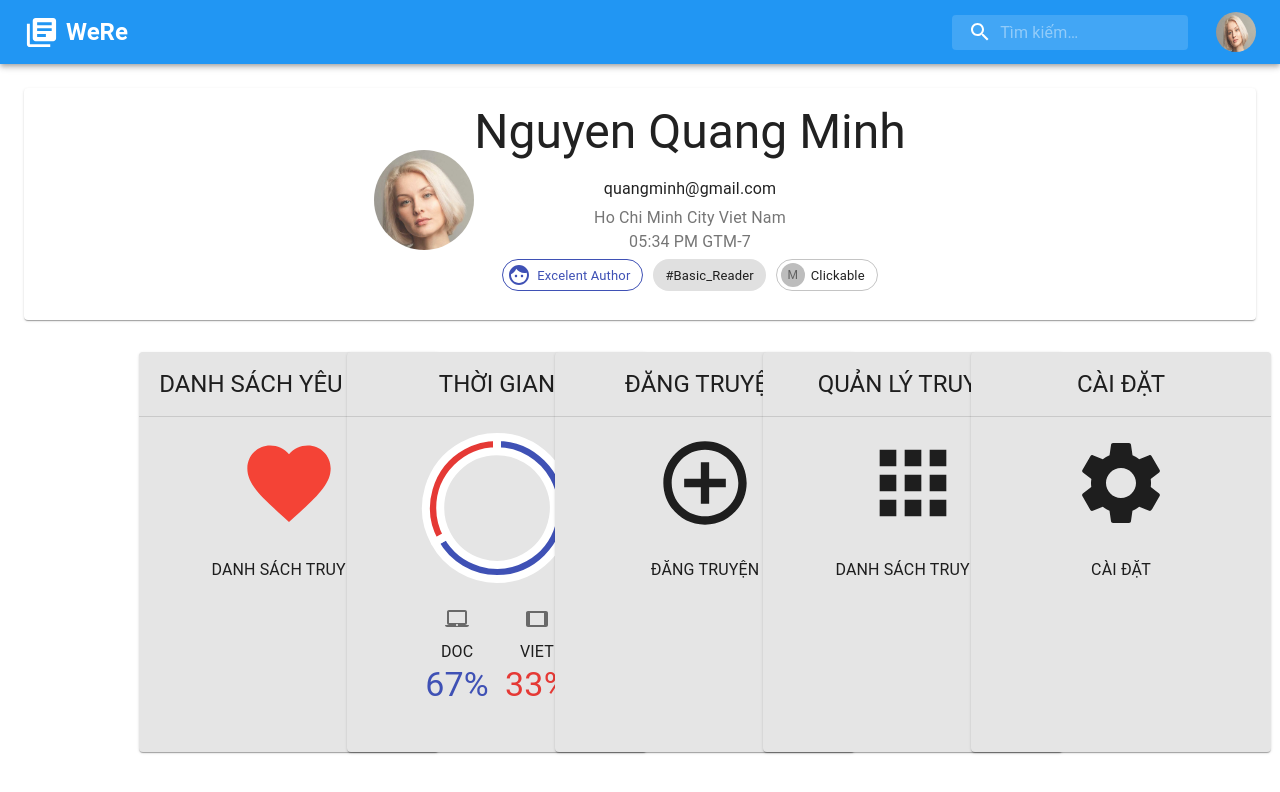
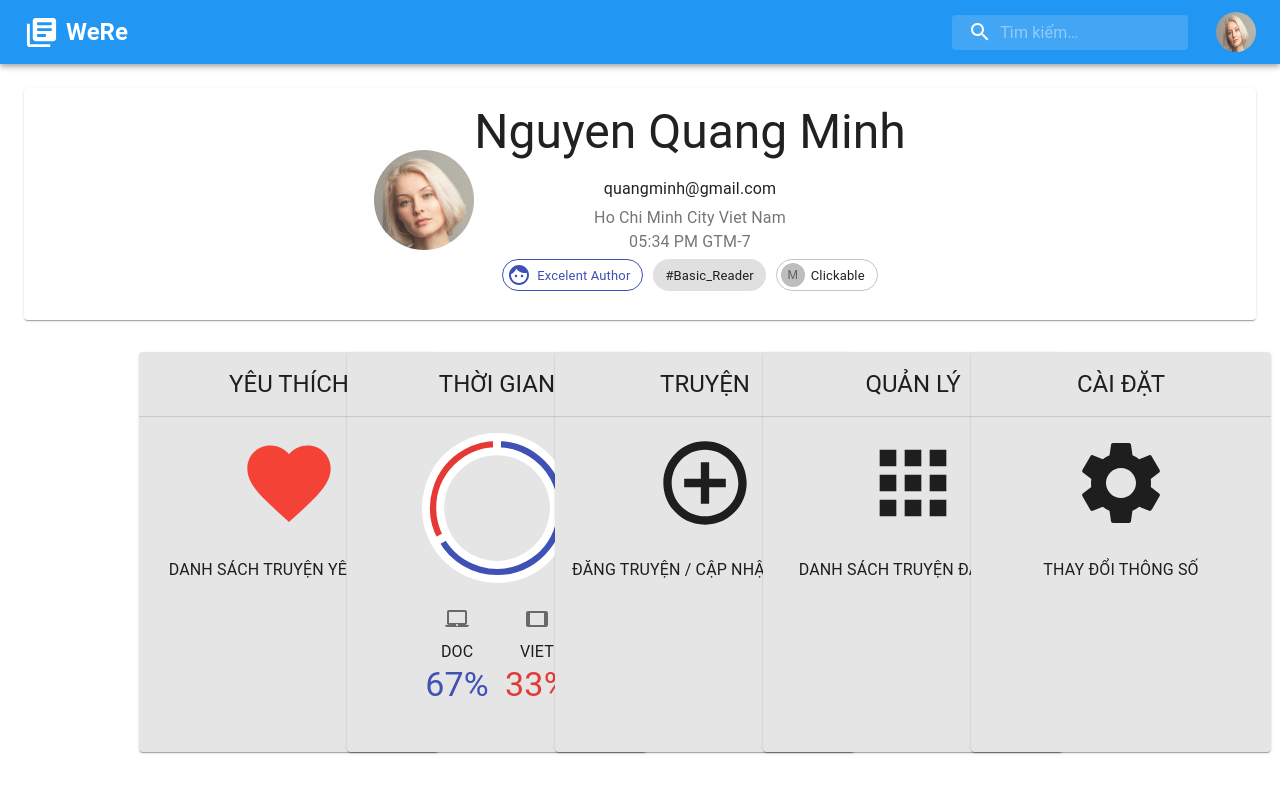
Before and after one commit to hknguyen23/WeReApp, a React (Create React App) app in the folder we-read-app/: page /Profile in a window 1280 px wide. Shown: the top 792 px of the page. Built offline with nearby package versions, Linux system fonts and the light colour scheme.

Commit message:
Update content of carđs
Update content of carđs

```diff
--- a/we-read-app/src/components/profile/AddNovel.js
+++ b/we-read-app/src/components/profile/AddNovel.js
@@ -52,7 +52,7 @@ const AddNovel = ({ className, ...rest }) => {
             {...rest}
             style={{ height: '400px', width: '300px', backgroundColor: "#e5e5e5"}}
         >
-            <CardHeader title="ĐĂNG TRUYỆN" />
+            <CardHeader title="TRUYỆN" />
             <Divider />
             <CardContent>
                 <Box
@@ -65,7 +65,7 @@ const AddNovel = ({ className, ...rest }) => {
                     justifyContent="center"
                     mt={2}
                 >
-                    <Typography>ĐĂNG TRUYỆN</Typography>
+                    <Typography>ĐĂNG TRUYỆN / CẬP NHẬT TRUYỆN</Typography>
                 </Box>
             </CardContent>
         </Card>
--- a/we-read-app/src/components/profile/FavoriteCard.js
+++ b/we-read-app/src/components/profile/FavoriteCard.js
@@ -55,7 +55,7 @@ const FavoriteCard = ({ className, ...rest }) => {
             {...rest}
             style={{ height: '400px', width: '300px', backgroundColor: "#e5e5e5"}}
         >
-            <CardHeader title="DANH SÁCH YÊU THÍCH" />
+            <CardHeader title="YÊU THÍCH" />
             <Divider />
             <CardContent>
                 <Box
@@ -69,7 +69,7 @@ const FavoriteCard = ({ className, ...rest }) => {
                     align-itmes="center"
                     mt={2}
                 >
-                    <Typography>DANH SÁCH TRUYỆN</Typography>
+                    <Typography>DANH SÁCH TRUYỆN YÊU THÍCH</Typography>
                 </Box>
             </CardContent>
         </Card>
--- a/we-read-app/src/components/profile/ManagementCard.js
+++ b/we-read-app/src/components/profile/ManagementCard.js
@@ -53,7 +53,7 @@ const ManagementCard = ({ className, ...rest }) => {
             {...rest}
             style={{ height: '400px', width: '300px', backgroundColor: "#e5e5e5"}}
         >
-            <CardHeader title="QUẢN LÝ TRUYỆN" />
+            <CardHeader title="QUẢN LÝ" />
             <Divider />
             <CardContent>
                 <Box
@@ -66,7 +66,7 @@ const ManagementCard = ({ className, ...rest }) => {
                     justifyContent="center"
                     mt={2}
                 >
-                    <Typography>DANH SÁCH TRUYỆN</Typography>
+                    <Typography>DANH SÁCH TRUYỆN ĐÃ ĐĂNG</Typography>
                 </Box>
             </CardContent>
         </Card>
--- a/we-read-app/src/components/profile/SettingCard.js
+++ b/we-read-app/src/components/profile/SettingCard.js
@@ -65,7 +65,7 @@ const SettingCard = ({ className, ...rest }) => {
                     justifyContent="center"
                     mt={2}
                 >
-                    <Typography>CÀI ĐẶT</Typography>
+                    <Typography>THAY ĐỔI THÔNG SỐ</Typography>
                 </Box>
             </CardContent>
         </Card>
```
